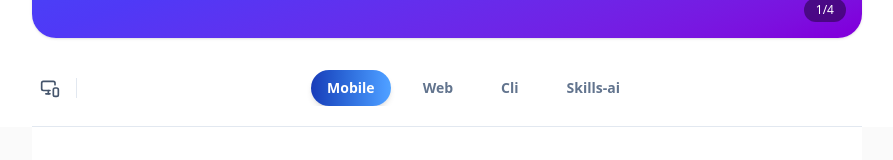
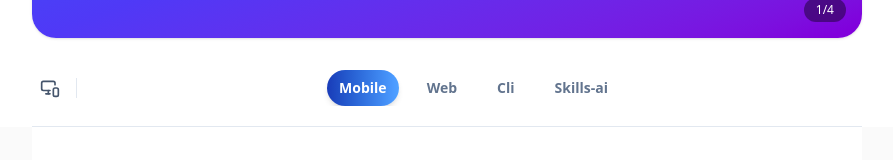
Before and after one commit to langss1/shop-gw, a Next.js app: page / in a window 1280 px wide. Shown: the part 350-510 px from the top of the page, without its empty margins (193-1086 px from the left). Built offline with nearby package versions, Linux system fonts and the light colour scheme.

Commit message:
style: reduce horizontal padding of tabs to make them more compact

```diff
--- a/src/components/MobileHeader.tsx
+++ b/src/components/MobileHeader.tsx
@@ -83,7 +83,7 @@ export default function MobileHeader() {
                 <button
                   key={tab}
                   onClick={() => setActiveTab(tab)}
-                  className={`snap-start whitespace-nowrap px-4 py-2 rounded-full text-sm font-semibold transition-all duration-300 ${
+                  className={`snap-start whitespace-nowrap px-3 py-2 rounded-full text-sm font-semibold transition-all duration-300 ${
                     isActive
                       ? "bg-gradient-to-r from-blue-800 to-blue-400 text-white shadow-md"
                       : "bg-transparent text-slate-500 hover:text-slate-900 hover:bg-slate-100"
```
